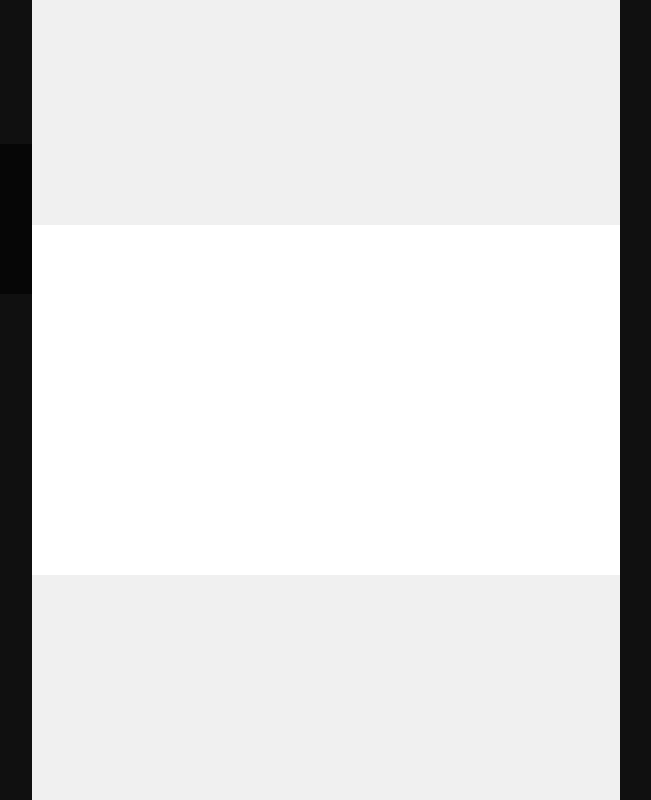
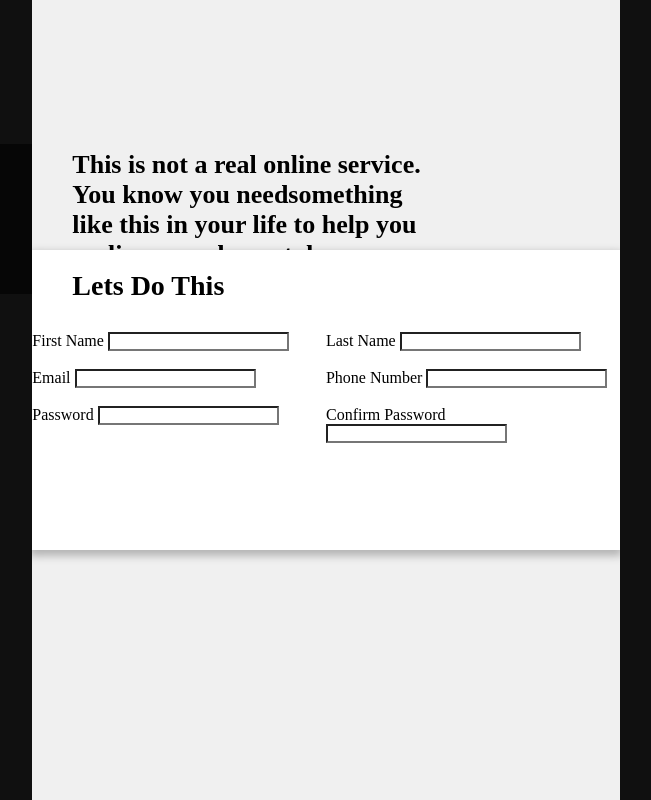
Before and after one commit to thomasdig18/Sign-Up-Form, a plain HTML site: page index.html in a window 1280 px wide. Shown: the whole page, without its empty margins (494-1145 px from the left). Drawn offline with Linux system fonts and the light colour scheme.

Commit message:
Added Css grid to styles and html to start forming the inputs to the sign-up form. Also added box-shadow styling to form-content div

```diff
--- a/index.html
+++ b/index.html
@@ -16,12 +16,41 @@
         </div>
         <div class="content">
             <div class="service">
-
+                <p>This is not a real online service. You know you needsomething like this in your life
+                to help you realize your deepest dreams. Sign up now to get started.</p>
+                <h3>You <em>know</em> you want to</h3>
             </div>
             <div class="form-content">
-
+                <div>
+                    <h1>Lets Do This</h1>
+                </div>
                 <form>
-
+                    <div class="grid">
+                        <div class="a">
+                            <label for="firstname">First Name</label>
+                            <input type="text" id="firstname" name="first-name"/>
+                        </div>
+                        <div class="b">
+                            <label for="lastname">Last Name</label>
+                            <input type="text" id="lastname" name="last-name"/>
+                        </div>
+                        <div class="c">
+                            <label for="email">Email</label>
+                            <input type="email" id="email" name="email"/>
+                        </div>
+                        <div class="d">
+                            <label for="phn-num">Phone Number</label>
+                            <input type="number" id="phn-num" name="phone-number"/>
+                        </div>
+                        <div class="e">
+                            <label for="password">Password</label>
+                            <input type="password" id="password" name="password"/>
+                        </div>
+                        <div class="f">
+                            <label for="conf-pwd">Confirm Password</label>
+                            <input type="password" id="conf-pwd" name="confirmed-password"/>
+                        </div>
+                    </div>
                 </form>
             </div>
             <div class="btn-log">
--- a/styles.css
+++ b/styles.css
@@ -16,7 +16,6 @@
     width: 38%;
     min-height: 100vh;
     background-image: url("leaf-img.jpg");
-    background-repeat: no-repeat;
     background-size: 100% 100%;
     float: left;
     position: relative;
@@ -30,6 +29,7 @@
     opacity: 0.6;
     position: absolute;
     top: 18%;
+
 }
 
 .content {
@@ -38,18 +38,76 @@
     min-height: 100vh;
     width: 62%;
     overflow: hidden;
-    position: relative;
+    position:relative;
+
+}
+
+.service,
+p,
+h3,
+em {
+    background-color: inherit;
+}
+
+p {
+    font-weight: bold;
+    font-size: 26px;
+    margin-top: 130px;
+    padding: 20px 180px 20px 40px;
+}
+
+h3 {
+    font-size: 26px;
+    padding-left: 40px;
 }
 
 .form-content {
     margin: 0;
-    height: 350px;
+    height: 300px;
     width: 100%;
     position: absolute;
     top: 50%;
     transform: translateY(-50%);
     background-color: white;
+    box-shadow: 0px 4px 8px 2px rgba(0, 0, 0, 0.25);
+}
+
+form {
+    background-color: inherit;
+}
+
+h1,
+form > div,
+input,
+label,
+.a,
+.b,
+.c,
+.d,
+.e,
+.f {
+    background-color: white;
+}
+
+h1 {
+    padding-left: 40px;
+    margin-top: 20px;
+    margin-bottom: 30px;
+    font-size: 28px;
+}
 
 
 
+.grid {
+    display: grid;
+    grid-template-columns: repeat(2, 1fr);
+    grid-template-rows: repeat(3, 1fr);
+    grid-template-areas:
+      "a b"
+      "c d"
+      "e f";
+  }
+
+.a, .b {
+    margin top:
 }
```
